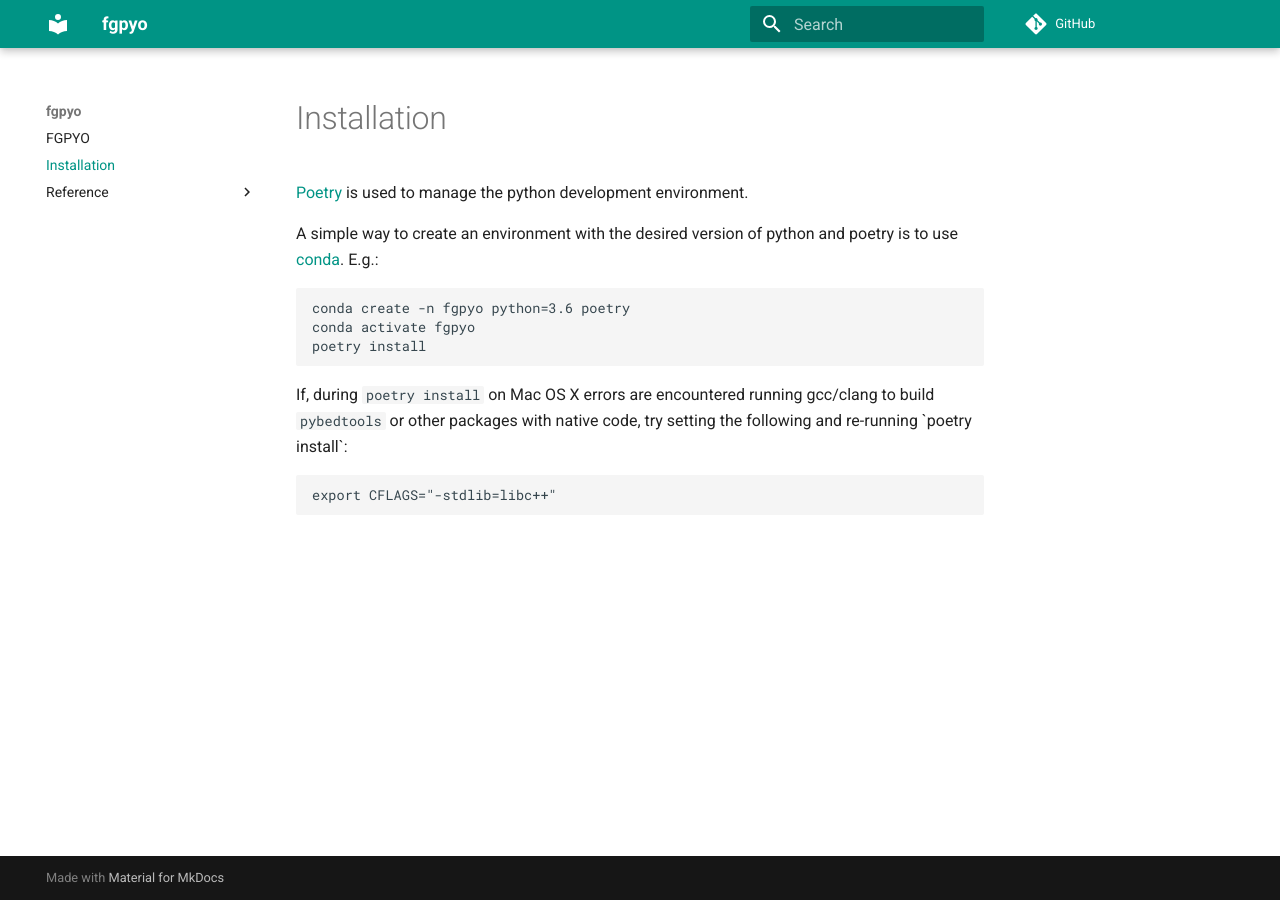
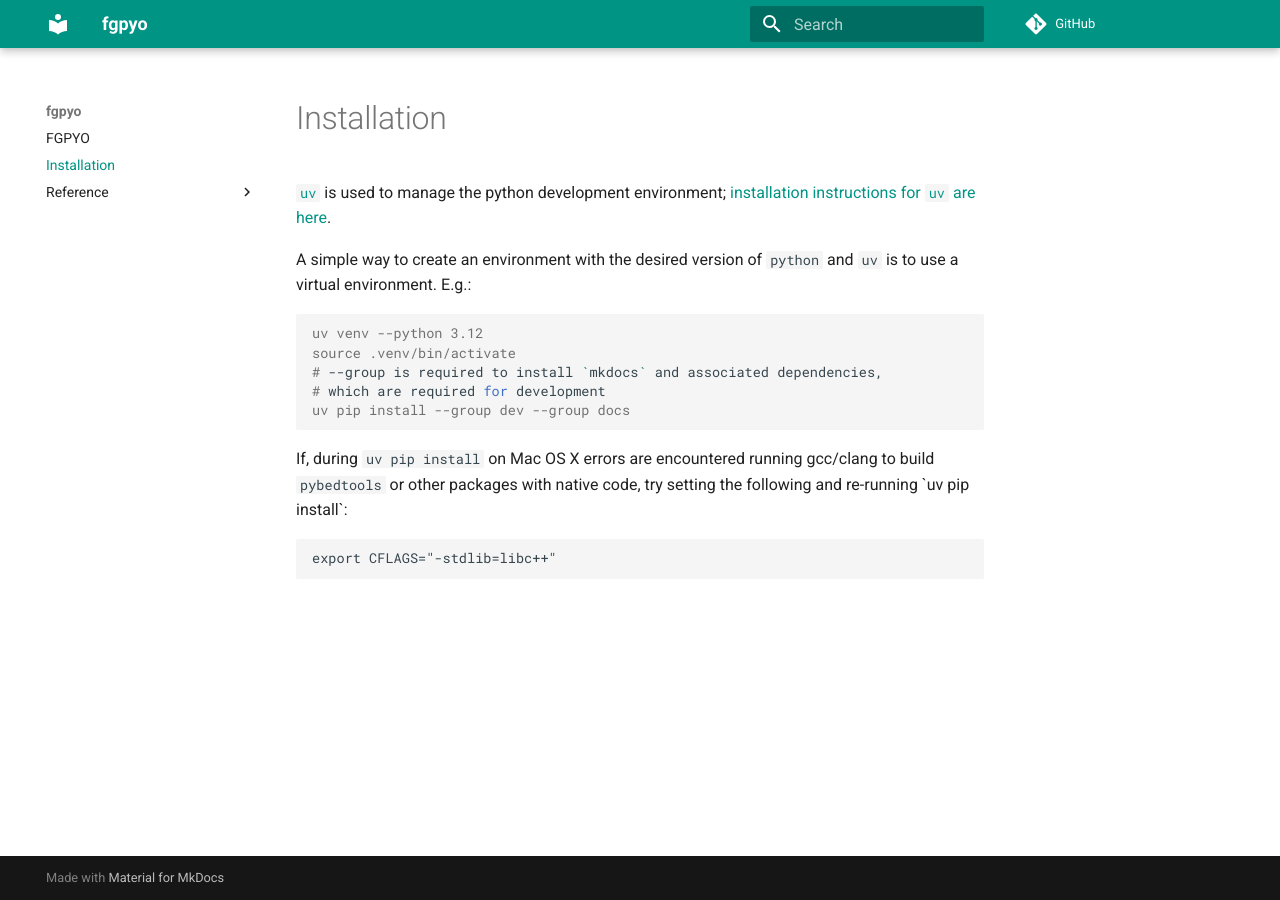
Before and after one commit to fulcrumgenomics/fgpyo, an MkDocs documentation site: the page built from docs/installation.md, in a window 1280 px wide. Built offline with MkDocs 1.6.1 and Material for MkDocs 9.7.7, drawn with Linux system fonts in a browser that asks for light colours; comment, search, counter and statistics services are not loaded.

Commit message:
feat: migrate from poetry to uv

````diff
--- a/.readthedocs.yml
+++ b/.readthedocs.yml
@@ -5,8 +5,7 @@ build:
     python: "3.11"
   jobs:
     post_install:
-      - pip install poetry==1.8.3
-      - poetry config virtualenvs.create false
-      - VIRTUAL_ENV=$READTHEDOCS_VIRTUALENV_PATH poetry install
+      - pip install uv==0.6.10
+      - VIRTUAL_ENV=$READTHEDOCS_VIRTUALENV_PATH uv pip install --group docs .
 mkdocs:
   configuration: mkdocs.yml
--- a/docs/installation.md
+++ b/docs/installation.md
@@ -1,19 +1,24 @@
 # Installation
 
-[Poetry](https://github.com/python-poetry/poetry) is used to manage the
-python development environment.
+[`uv`][uv-link] is used to manage the python development environment; [installation instructions for `uv` are here][uv-install-link].
 
-A simple way to create an environment with the desired version of python
-and poetry is to use
-[conda](https://docs.conda.io/en/latest/miniconda.html). E.g.:
+A simple way to create an environment with the desired version of `python` and `uv` is to use a virtual environment.  E.g.:
 
-    conda create -n fgpyo python=3.6 poetry
-    conda activate fgpyo
-    poetry install
+```console
+uv venv --python 3.12
+source .venv/bin/activate
+# --group is required to install `mkdocs` and associated dependencies,
+# which are required for development
+uv pip install --group dev --group docs
+```
 
-If, during `poetry install` on Mac OS X errors are
+[rtd-link]:        http://fgpyo.readthedocs.org/en/stable
+[uv-link]:         https://docs.astral.sh/uv/
+[uv-install-link]: https://docs.astral.sh/uv/getting-started/installation/
+
+If, during `uv pip install` on Mac OS X errors are
 encountered running gcc/clang to build `pybedtools` or other
 packages with native code, try setting the following and re-running
-\`poetry install\`:
+\`uv pip install\`:
 
     export CFLAGS="-stdlib=libc++"
````
Also changed, not shown: CONTRIBUTING.md (+19 -20 lines), pyproject.toml (+46 -37 lines), 6 other files.
